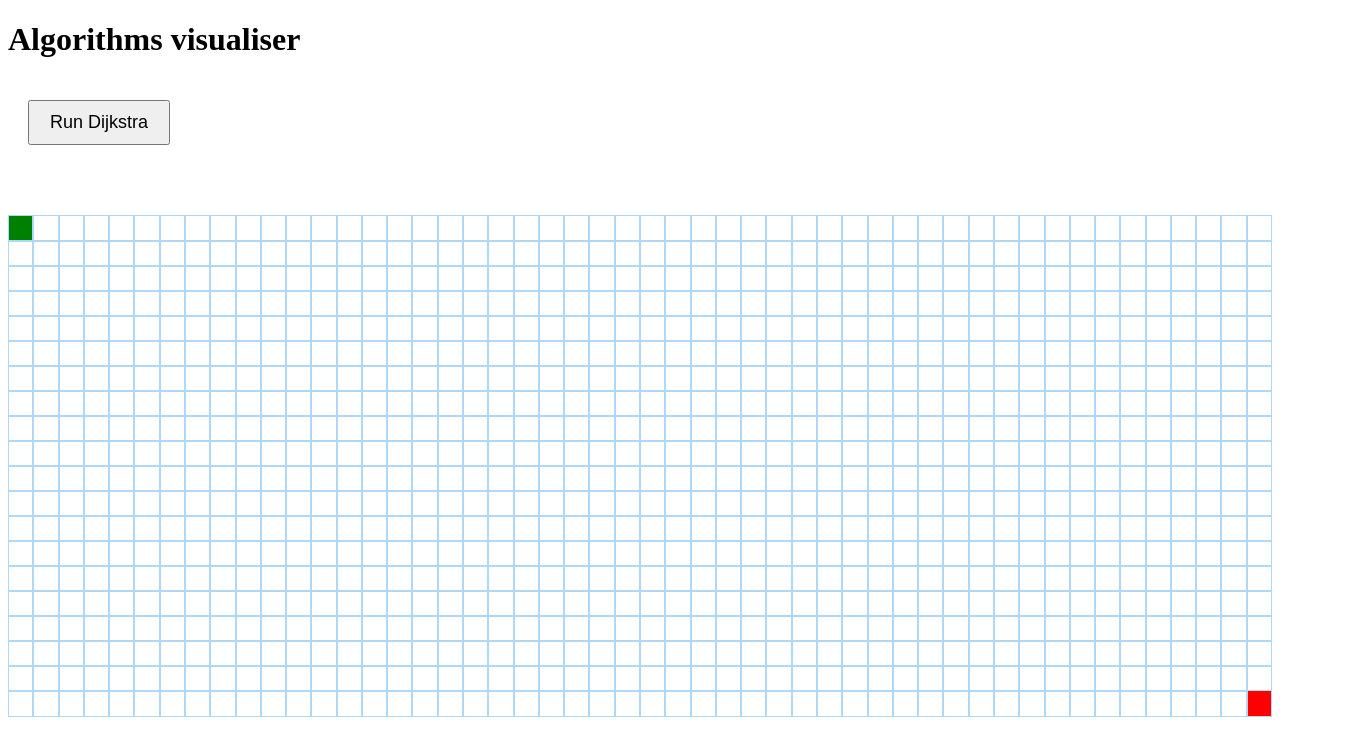
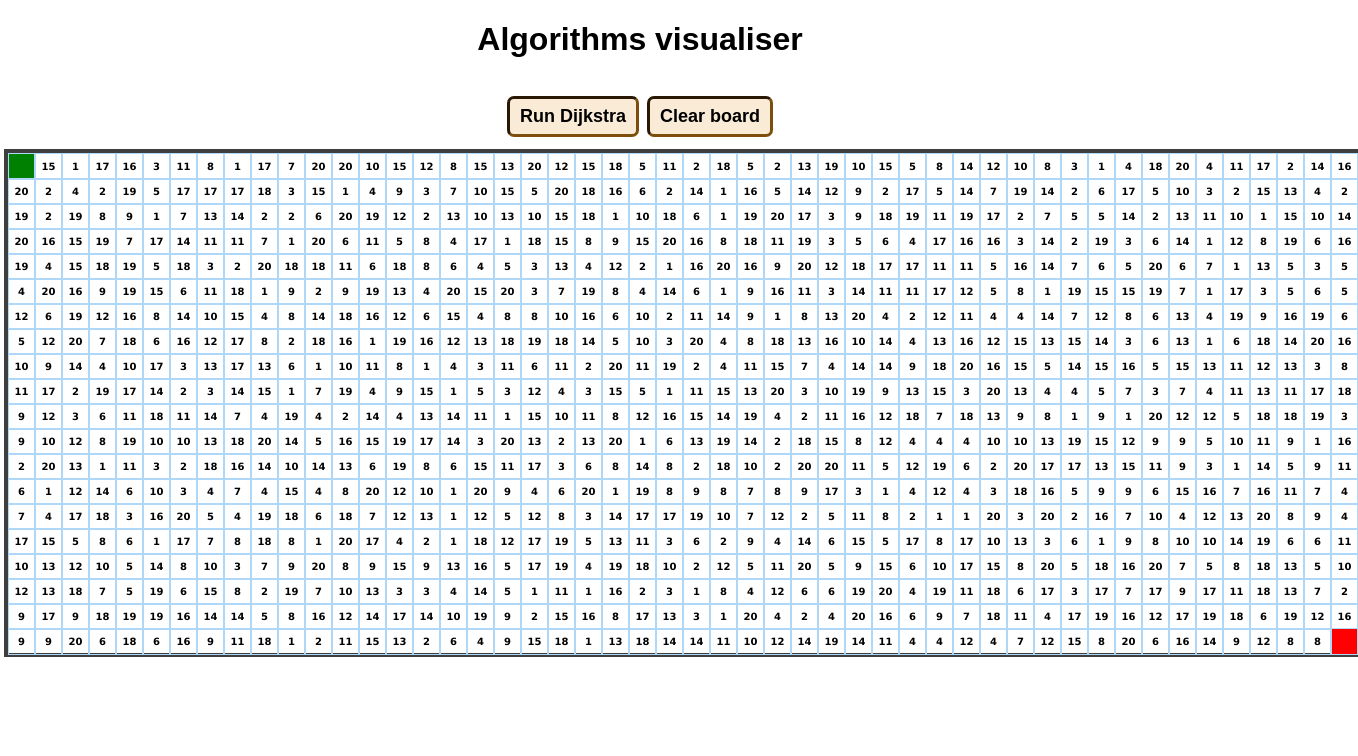
Before and after one commit to StefanFaustian/Algorithms-visualiser, a React (Vite) app in the folder pathfinding-visualizer/: page / in a window 1280 px wide. Shown: the top 756 px of the page, 1358 px wide, since content can reach past the window. Built offline with nearby package versions, Linux system fonts and the light colour scheme.

Commit message:
Finished Dijkstra implementation

```diff
--- a/pathfinding-visualizer/src/App.css
+++ b/pathfinding-visualizer/src/App.css
@@ -0,0 +1,4 @@
+.App > h1 {
+    font-family: Arial, Helvetica, sans-serif;
+    text-align: center;
+}
--- a/pathfinding-visualizer/src/components/Node.css
+++ b/pathfinding-visualizer/src/components/Node.css
@@ -2,7 +2,12 @@
     width: 25px;
     height: 25px;
     border: 1px solid rgb(175, 216, 248);
-    display: inline-block;
+    display: flex;
+    justify-content: center;
+    align-items: center;
+    font-family: Verdana, Geneva, Tahoma, sans-serif;
+    font-weight: bold;
+    font-size: 10px;
 }
 
 .node-start {
@@ -20,7 +25,7 @@
 
 .node-visited {
   animation-name: visitedAnimation;
-  animation-duration: 1.5s;
+  animation-duration: 1.15s;
   animation-timing-function: ease-out;
   animation-fill-mode: forwards;
 }
@@ -38,12 +43,13 @@
     transform: scale(1);
     background-color: rgba(0, 190, 218, 0.75);
     border: 1px solid rgb(175, 216, 248);
+    box-shadow: inset 0 0 5px rgba(0,0,0.2);
   }
 }
 
 .node-shortest-path {
   animation-name: shortestPathAnimation;
-  animation-duration: 1.5s;
+  animation-duration: 1.25s;
   animation-timing-function: ease-out;
   animation-fill-mode: forwards;
 }
@@ -61,5 +67,7 @@
     transform: scale(1);
     background-color: rgb(255, 254, 106);
     border: 1px solid rgb(255, 254, 106);
+    box-shadow: 0 0 10px rgb(255, 254, 106), 0 0 20px rgb(255, 254, 106);
+    z-index: 2;
   }
 }
--- a/pathfinding-visualizer/src/components/Node.jsx
+++ b/pathfinding-visualizer/src/components/Node.jsx
@@ -2,7 +2,7 @@ import React from 'react';
 import './Node.css';
 
 export default function Node({row, col,
-    isStart, isFinish, isWall,
+    isStart, isFinish, isWall, weight,
     onMouseDown, onMouseEnter, onMouseUp}) {
     const extractClassName = isStart ? 'node-start' : isFinish ? 'node-finish' : isWall ? 'node-wall' : '';
 
@@ -14,6 +14,8 @@ export default function Node({row, col,
         onMouseEnter={(e) => onMouseEnter(row, col, e)}
         onMouseUp={() => onMouseUp()}
         onDragStart={(e) => e.preventDefault()}
-        ></div>
+        >
+            {!isWall && !isStart && !isFinish ? weight : null}
+        </div>
     );
 }
--- a/pathfinding-visualizer/src/components/PathfindingVisualiser.css
+++ b/pathfinding-visualizer/src/components/PathfindingVisualiser.css
@@ -1,6 +1,12 @@
 .grid {
   margin: 50px 0;
   user-select: none;
+  /* border-width: 10px;
+  border-color: black;
+  border-style: solid; */
+  box-shadow: 0 0 0 4px rgba(0, 0, 0, 0.5), 0 0 0 4px rgba(0,0,0,0.5);
+  width: fit-content;
+  margin: auto;
 }
 
 .row {
@@ -8,3 +14,32 @@
   justify-content: center;
   height: 25px; /* Trebuie să fie identică cu înălțimea nodului */
 }
+
+.button-container {
+  display: flex;
+  justify-content: center;
+  padding: 1rem;
+  gap: 0.5rem;
+}
+
+button {
+  font-family: Arial, Helvetica, sans-serif;
+  font-size: 1rem;
+  background-color: antiquewhite;
+  font-weight: bold;
+  border-radius: 7px;
+  padding: 7px 10px;
+  font-size: 18px;
+  cursor: pointer;
+  border: 3px inset rgb(125,78,13);
+}
+
+button:active {
+  background-color: cornsilk;
+}
+
+.info {
+  font-family: 'Courier New', Courier, monospace;
+  font-weight: bold;
+  text-align: center;
+}
--- a/pathfinding-visualizer/src/components/PathfindingVisualiser.jsx
+++ b/pathfinding-visualizer/src/components/PathfindingVisualiser.jsx
@@ -14,6 +14,7 @@ export default function PathfindingVisualiser() {
     const [mouseIsPressed, setMouseIsPressed] = useState(false);
     const [isRunning, setIsRunning] = useState(false);
     const [pressedNodeType, setPressedNodeType] = useState('wall');
+    const [pathCost, setPathCost] = useState(null);
     const timeoutIds = useRef([]);
 
     const clearAllTimeouts = () => {
@@ -21,6 +22,25 @@ export default function PathfindingVisualiser() {
         timeoutIds.current = [];
     }
 
+    const clearBoard = () => {
+        clearAllTimeouts();
+        setIsRunning(false);
+        const newGrid = [];
+        for (let row = 0; row < 20; row++) {
+            const currentRow = [];
+            for (let col = 0; col < 50; col++) {
+                const node = grid[row][col];
+                const newNode = {...node, isWall: false, distance: Infinity, isVisited: false, previousNode: null};
+                currentRow.push(newNode);
+
+                if (newNode.isStart) document.getElementById(`node-${row}-${col}`).className = 'node node-start';
+                else if (newNode.isFinish) document.getElementById(`node-${row}-${col}`).className = 'node node-finish';
+                else document.getElementById(`node-${row}-${col}`).className = 'node';
+            }
+            newGrid.push(currentRow);
+        }
+        setGrid(newGrid);
+    }
 
     // useEffect runs once, at the start of the app
     useEffect(() => {
@@ -35,6 +55,7 @@ export default function PathfindingVisualiser() {
                     distance: Infinity,
                     isVisited: false,
                     previousNode: null,
+                    weight: Math.floor(Math.random() * 20) + 1,
                 });
             }
             initialGrid.push(currentRow);
@@ -81,7 +102,7 @@ export default function PathfindingVisualiser() {
     };
 
 /////////////////////// Dijkstra AREA ///////////////////////
-    const animateShortestPath = (nodesInShortestPathOrder) => {
+    const animateShortestPath = (nodesInShortestPathOrder, cost) => {
         for (let i = 0; i < nodesInShortestPathOrder.length; i++) {
             const timeoutId = setTimeout(() => {
                 const node = nodesInShortestPathOrder[i];
@@ -92,15 +113,16 @@ export default function PathfindingVisualiser() {
         }
         const finalTimeout = setTimeout(() => {
             setIsRunning(false);
+            setPathCost(cost);
         }, 50 * nodesInShortestPathOrder.length);
         timeoutIds.current.push(finalTimeout);
     };
 
-    const animateDijkstra = (visitedNodesInOrder, nodesInShortestPathOrder) => {
+    const animateDijkstra = (visitedNodesInOrder, nodesInShortestPathOrder, cost) => {
         for (let i = 0; i <= visitedNodesInOrder.length; i++) {
             if (i === visitedNodesInOrder.length) {
                 const timeoutId = setTimeout(() => {
-                    animateShortestPath(nodesInShortestPathOrder);
+                    animateShortestPath(nodesInShortestPathOrder, cost);
                 }, 10*i);
                 timeoutIds.current.push(timeoutId);
                 return;
@@ -120,20 +142,27 @@ export default function PathfindingVisualiser() {
     // Each run of the algorithm should be done on a clear matrix, obviously
     clearAllTimeouts();
     setIsRunning(true);  // Drawing walls is now forbidden during the animation
-    const cleanGrid = grid.slice();
-    for (let row = 0; row < 20; row++) {
-      for (let col = 0; col < 50; col++) {
-        const node = cleanGrid[row][col];
+    const cleanGrid = grid.map(row =>
+        row.map(node => {
+            if (!node.isStart && !node.isFinish && !node.isWall)
+                document.getElementById(`node-${node.row}-${node.col}`).className = 'node';
+            return {...node, distance: Infinity, isVisited: false, previousNode: null};
+        })
+    );
+    // const cleanGrid = grid.slice();
+    // for (let row = 0; row < 20; row++) {
+    //   for (let col = 0; col < 50; col++) {
+    //     const node = cleanGrid[row][col];
 
-        node.distance = Infinity;
-        node.isVisited = false;
-        node.previousNode = null;
+    //     node.distance = Infinity;
+    //     node.isVisited = false;
+    //     node.previousNode = null;
 
-        // All cells get erased except START, FINISH and WALL nodes
-        if (!node.isStart && !node.isFinish && !node.isWall)
-          document.getElementById(`node-${node.row}-${node.col}`).className = 'node';
-      }
-    }
+    //     // All cells get erased except START, FINISH and WALL nodes
+    //     if (!node.isStart && !node.isFinish && !node.isWall)
+    //       document.getElementById(`node-${node.row}-${node.col}`).className = 'node';
+    //   }
+    // }
 
     let startNode, finishNode;
     for (let row = 0; row < 20; row++)
@@ -142,26 +171,32 @@ export default function PathfindingVisualiser() {
             if (cleanGrid[row][col].isFinish) finishNode = cleanGrid[row][col];
     }
 
+    setPathCost(null);
     const visitedNodesInOrder = dijkstra(cleanGrid, startNode, finishNode);
     const nodesInShortestPathOrder = getNodesInShortestPathOrder(finishNode);
 
-    animateDijkstra(visitedNodesInOrder, nodesInShortestPathOrder);
+    animateDijkstra(visitedNodesInOrder, nodesInShortestPathOrder, finishNode.distance);
   };
 /////////////////////// Dijkstra AREA ///////////////////////
 
     return (
         <>
-        <button
-            onClick={() => visualiseDijkstra()}
-            style={{ margin: '20px', padding: '10px 20px', fontSize: '18px', cursor: 'pointer' }}
-        >
-            Run Dijkstra</button>
+        <div className='button-container'>
+            <button
+                onClick={() => visualiseDijkstra()}
+                /*style={{ margin: '20px', padding: '10px 20px', fontSize: '18px', cursor: 'pointer' }}*/
+            >
+                Run Dijkstra</button>
+            <button
+                onClick={() => clearBoard()}
+            >Clear board</button>
+        </div>
         <div className="grid">
             {grid.map((row, rowIndex) => {
                 return (
                     <div key={rowIndex} className="row">
                         {row.map((node,nodeIndex) => {
-                            return <Node key={nodeIndex} row={node.row} col={node.col}
+                            return <Node key={nodeIndex} row={node.row} col={node.col} weight={node.weight}
                             isStart={node.isStart} isFinish={node.isFinish} isWall={node.isWall}
                             onMouseLeave={() => setMouseIsPressed(false)}
                             onMouseDown={(row, col, e) => handleMouseDown(row, col, e)}
@@ -172,7 +207,14 @@ export default function PathfindingVisualiser() {
                     </div>
                 );
             })}
-        </div></>
+        </div>
+        {pathCost !== null && (
+            <h2 className="info">
+            {pathCost === Infinity ? "There is no path to the destination!"
+                : `Total cost of the path: ${pathCost}`
+            }
+            </h2>)}
+        </>
     )
 
 }
--- a/pathfinding-visualizer/src/components/dijkstra.js
+++ b/pathfinding-visualizer/src/components/dijkstra.js
@@ -7,6 +7,7 @@ export function dijkstra(grid, startNode, finishNode) {
         const closestNode = unvisitedNodes.shift();
 
         if (closestNode.isWall) continue; // walls are not explored, they are omitted
+        if (closestNode.distance === Infinity) return visitedNodesInOrder;
 
         closestNode.isVisited = true;
         visitedNodesInOrder.push(closestNode);
@@ -24,8 +25,11 @@ function sortNodesByDistance(unvisitedNodes) {
 function updateUnvisitedNeighbours(node, grid) {
     const unvisitedNeighbours = getUnvisitedNeighbours(node, grid);
     for (const neighbour of unvisitedNeighbours) {
-        neighbour.distance = node.distance + 1;
-        neighbour.previousNode = node;
+        const newCostToNeighbour = node.distance + neighbour.weight;
+        if (newCostToNeighbour < neighbour.distance) {
+            neighbour.distance = newCostToNeighbour;
+            neighbour.previousNode = node;
+        }
     }
 }
 
```
